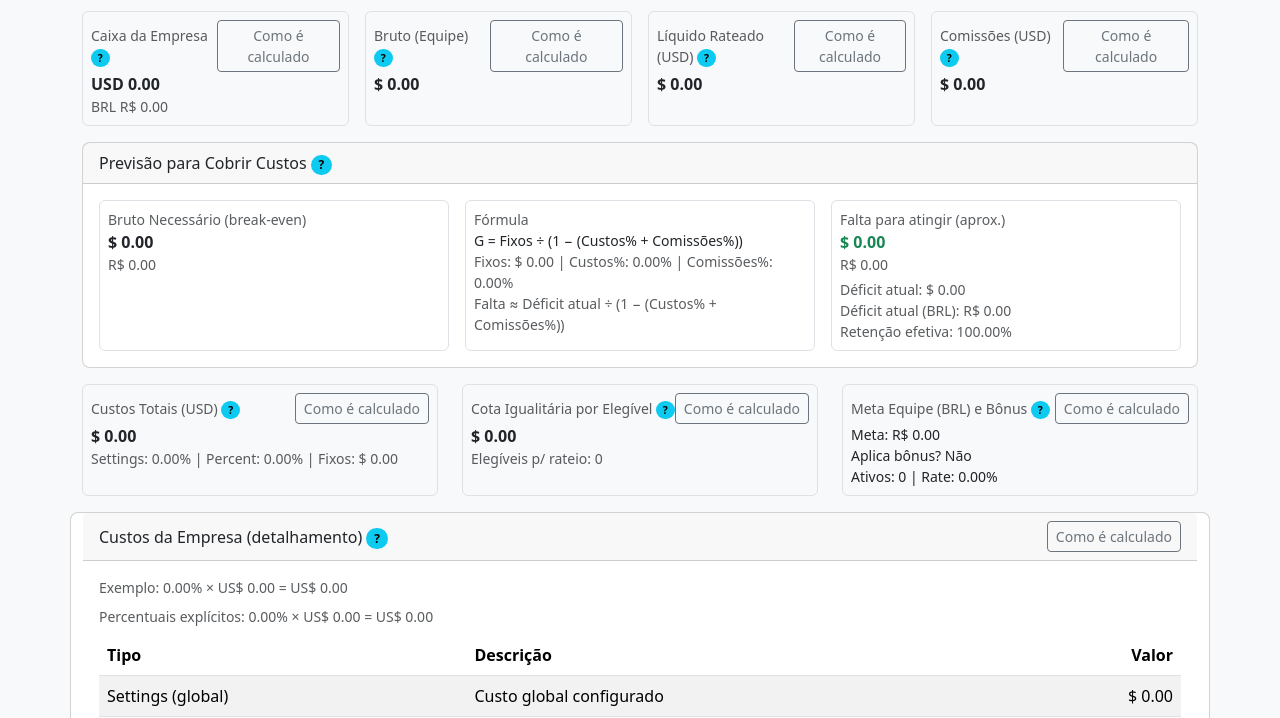
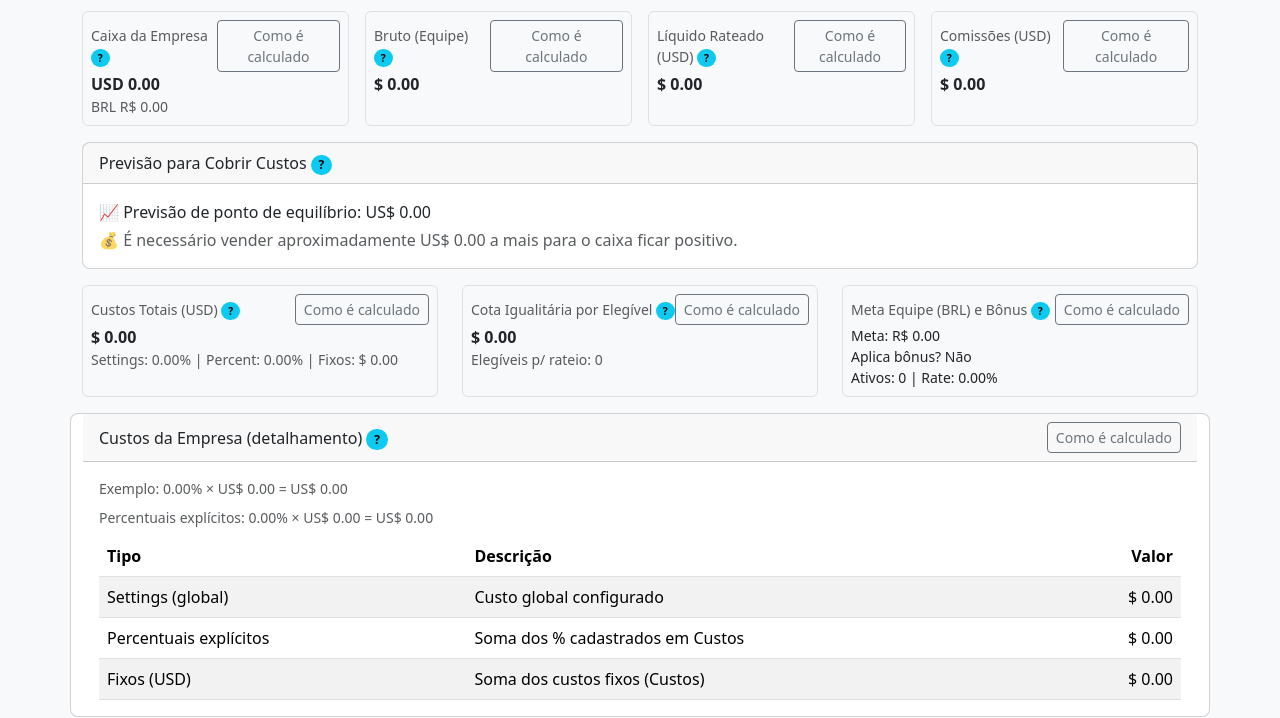
Before and after one commit to BrookSK/sisteminha-vendas-php, a PHP site: template app/views/finance/index.php in a window 1280 px wide. Shown: the part 241-959 px from the top of the page. Run offline with PHP 8.4, Linux system fonts and the light colour scheme; the template is opened without the code that fills it: most values are stand-ins (such as "Sample title", 1, 10 or a date in 2020); some libraries are stand-ins or nearby versions.

Commit message:
feat: simplify break-even calculation display in finance view
- Replaced complex break-even calculation UI with streamlined projection based on net retention
- Added direct commission calculation based on sales tiers (15% up to $30k, 25% above)
- Simplified output to show target gross revenue and additional sales needed for positive cash flow
- Updated error message to focus on net retention instead of total effective percentage
- Removed detailed formula display and multiple card layout for cleaner presentation

```diff
--- a/app/views/finance/index.php
+++ b/app/views/finance/index.php
@@ -286,37 +286,29 @@
     <span>Previsão para Cobrir Custos <span class="badge rounded-pill text-bg-info" data-bs-toggle="tooltip" title="Estimativa do bruto necessário para zerar o resultado após custos (fixos + percentuais sobre o bruto).">?</span></span>
   </div>
   <div class="card-body">
-    <?php if ($pctTotalEff >= 1.0): ?>
-      <div class="text-danger small">Percentual efetivo (custos + comissões) ≥ 100%. Não é possível atingir ponto de equilíbrio.</div>
+    <?php
+      $projTotalCommissions = 0.0;
+      foreach (($comm['items'] ?? []) as $it) {
+        $brutoVend = (float)($it['bruto_total'] ?? 0);
+        $liqVend = (float)($it['liquido_apurado'] ?? 0);
+        if ($liqVend < 0) { $liqVend = 0.0; }
+        $perc = ($brutoVend <= 30000.0) ? 0.15 : 0.25;
+        $projTotalCommissions += ($liqVend * $perc);
+      }
+      $taxaMediaComissao = ($currGross > 0.0) ? ($projTotalCommissions / $currGross) : 0.0;
+      $retencaoLiquida = 1.0 - $pctSettings - $pctExplicit - $taxaMediaComissao;
+      $caixaAtual = (float)($team['company_cash_usd'] ?? 0);
+      $vExtra = 0.0;
+      if ($retencaoLiquida > 0.0 && $caixaAtual < 0.0) {
+        $vExtra = abs($caixaAtual) / $retencaoLiquida;
+      }
+      $brutoAlvo = $currGross + $vExtra;
+    ?>
+    <?php if ($retencaoLiquida <= 0.0): ?>
+      <div class="text-danger small">A retenção líquida é ≤ 0%. Ajuste percentuais de custos ou comissões para projetar o ponto de equilíbrio.</div>
     <?php else: ?>
-      <div class="row g-3">
-        <div class="col-md-4">
-          <div class="p-2 border rounded h-100">
-            <div class="text-muted small">Bruto Necessário (break-even)</div>
-            <div class="fw-bold">$ <?= number_format((float)$beGross, 2) ?></div>
-            <div class="small text-muted">R$ <?= number_format((float)$beBrl, 2) ?></div>
-          </div>
-        </div>
-        <div class="col-md-4">
-          <div class="p-2 border rounded h-100">
-            <div class="text-muted small">Fórmula</div>
-            <div class="small">G = Fixos ÷ (1 − (Custos% + Comissões%))</div>
-            <div class="small text-muted">Fixos: $ <?= number_format($fixedUsd,2) ?> | Custos%: <?= number_format($pctCosts*100,2) ?>% | Comissões%: <?= number_format($commPct*100,2) ?>%</div>
-            <div class="small text-muted">Falta ≈ Déficit atual ÷ (1 − (Custos% + Comissões%))</div>
-          </div>
-        </div>
-        <div class="col-md-4">
-          <div class="p-2 border rounded h-100">
-            <div class="text-muted small">Falta para atingir (aprox.)</div>
-            <div class="fw-bold <?= ($gapUsd ?? 0) > 0 ? '' : 'text-success' ?>">$ <?= number_format((float)$gapUsd, 2) ?></div>
-            <div class="small text-muted">R$ <?= number_format((float)$gapBrl, 2) ?></div>
-            <?php $retEff = max(0.0, 1.0 - $pctTotalEff); $companyCash = (float)($team['company_cash_usd'] ?? 0); $deficitNow = $companyCash < 0 ? -$companyCash : 0.0; $deficitNowBrl = $deficitNow * (float)($rate ?? 0); ?>
-            <div class="small text-muted mt-1">Déficit atual: $ <?= number_format($deficitNow, 2) ?></div>
-            <div class="small text-muted">Déficit atual (BRL): R$ <?= number_format($deficitNowBrl, 2) ?></div>
-            <div class="small text-muted">Retenção efetiva: <?= number_format($retEff*100, 2) ?>%</div>
-          </div>
-        </div>
-      </div>
+      <div class="fs-6 mb-1">📈 Previsão de ponto de equilíbrio: US$ <?= number_format((float)$brutoAlvo, 2) ?></div>
+      <div class="text-muted">💰 É necessário vender aproximadamente US$ <?= number_format((float)$vExtra, 2) ?> a mais para o caixa ficar positivo.</div>
     <?php endif; ?>
   </div>
 </div>
```
